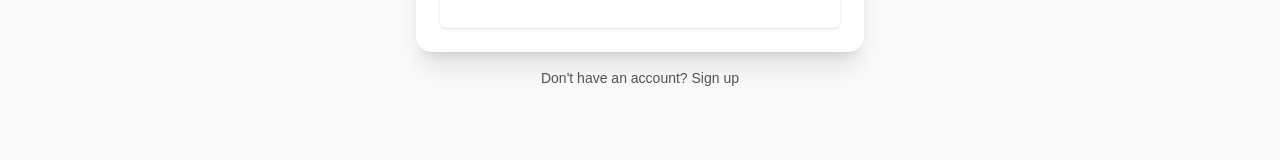
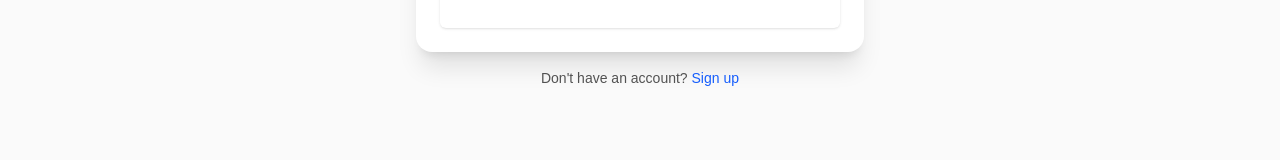
Before and after one commit to koskei-kipkoech/health-system, a Next.js app: page /login in a window 1280 px wide. Shown: the part 485-645 px from the top of the page. Built offline with nearby package versions, Linux system fonts and the light colour scheme.

Commit message:
style(login): remove unused BackButton import and update link color
Remove the unused BackButton import to clean up the code and update the link color to blue for better visual consistency.

```diff
--- a/app/login/page.tsx
+++ b/app/login/page.tsx
@@ -4,7 +4,6 @@ import { useRouter } from "next/navigation";
 import Link from "next/link";
 import { AuthForm } from "@/components/ui/auth-form";
 import { useAuth } from "@/lib/auth";
-import { BackButton } from "@/components/ui/back-button";
 
 export default function LoginPage() {
   const router = useRouter();
@@ -47,7 +46,7 @@ export default function LoginPage() {
         Don't have an account?{" "}
         <Link
           href="/signup"
-          className="font-medium text-primary-600 hover:text-primary-500 dark:text-primary-400"
+          className="font-medium text-blue-600 hover:text-primary-500 dark:text-primary-400"
         >
           Sign up
         </Link>
```
